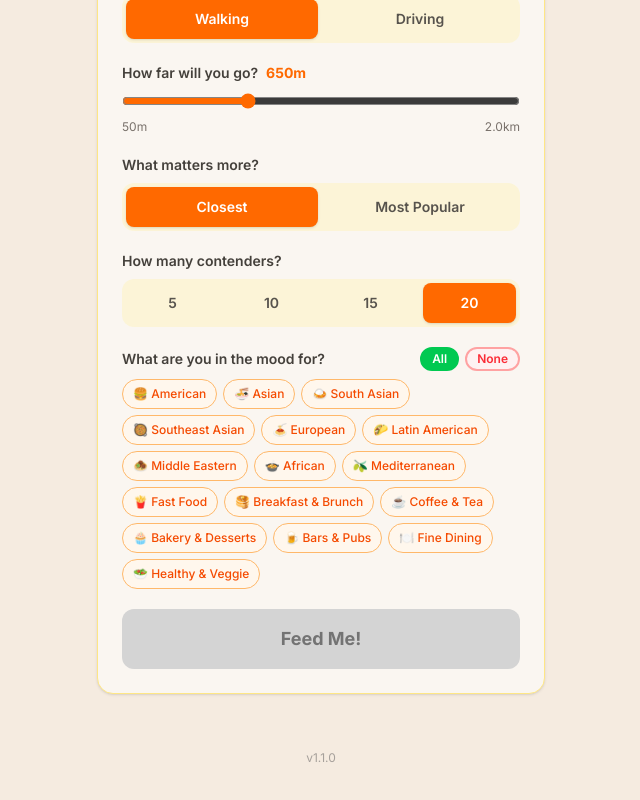
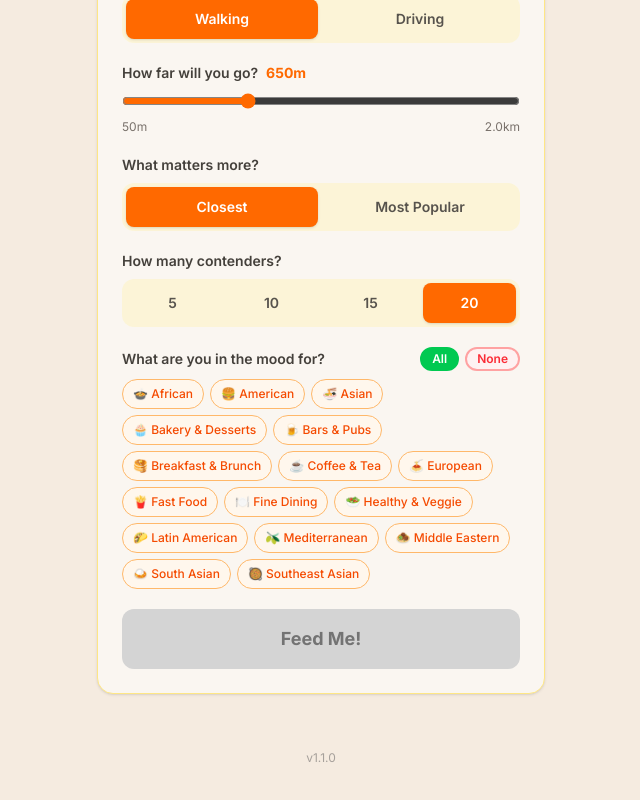
Before and after one commit to khaiyuan98/WhatsForLunch, a React (Vite) app: page / in a window 1280 px wide. Shown: the part 530-1330 px from the top of the page, without its empty margins (319-959 px from the left). Built offline with nearby package versions, Linux system fonts and the light colour scheme.

Commit message:
sort the cuisine filter items in alphabetical order

```diff
--- a/src/components/CuisineFilter.jsx
+++ b/src/components/CuisineFilter.jsx
@@ -1,4 +1,6 @@
 import CUISINE_GROUPS from '../data/cuisineGroups';
+
+const SORTED_GROUPS = [...CUISINE_GROUPS].sort((a, b) => a.label.localeCompare(b.label));
 
 export default function CuisineFilter({ enabledGroups, setEnabledGroups }) {
   const allEnabled = enabledGroups.size === CUISINE_GROUPS.length;
@@ -52,7 +54,7 @@ export default function CuisineFilter({ enabledGroups, setEnabledGroups }) {
         </div>
       </div>
       <div className="flex flex-wrap gap-1.5">
-        {CUISINE_GROUPS.map((group) => {
+        {SORTED_GROUPS.map((group) => {
           const isEnabled = enabledGroups.has(group.id);
           return (
             <button
```
